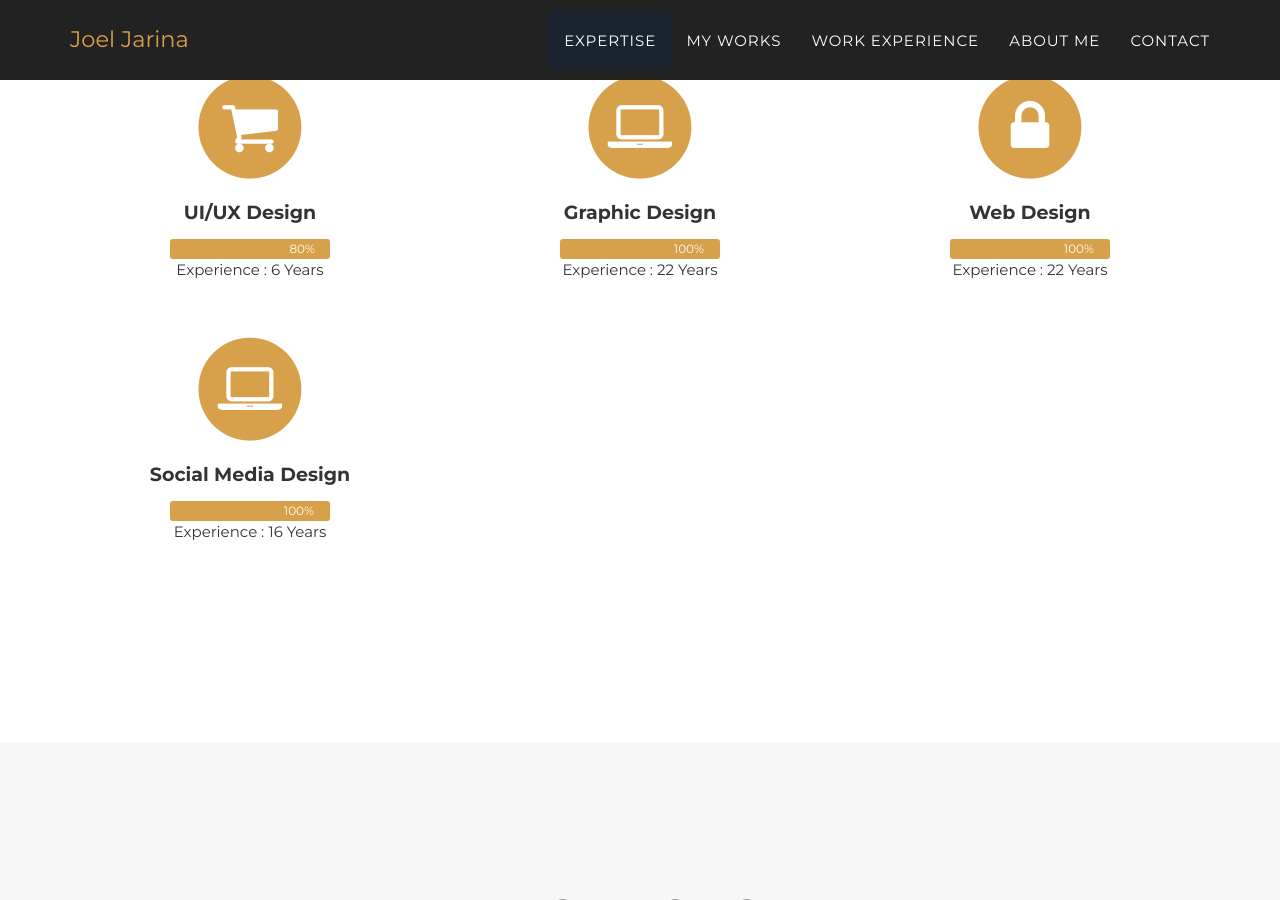
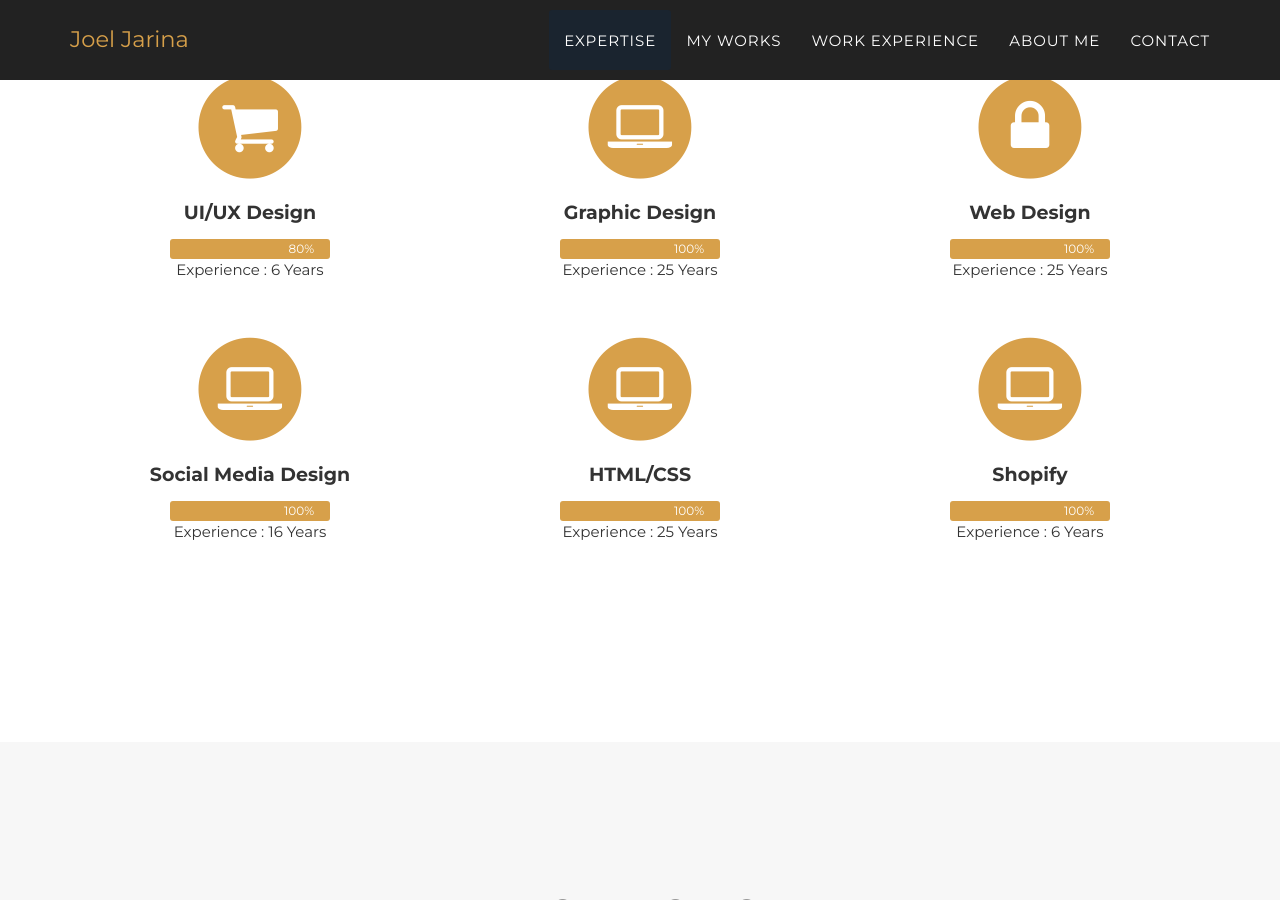
Before and after one commit to media4creations/aboutme, a Jekyll site: the page built from index.html, in a window 1280 px wide and 900 px high, scrolled down 1047 px. Built offline with Jekyll 4.4.1, drawn with Linux system fonts in a browser that asks for light colours; some web fonts are replaced.

Commit message:
Update services.html

```diff
--- a/_includes/services.html
+++ b/_includes/services.html
@@ -46,7 +46,7 @@
                         <div class="bar" data-percentage="100%"></div>
                       </div>
                       <div>
-                        <div class="expertlabel"> Experience : <span>22 Years</span></div>
+                        <div class="expertlabel"> Experience : <span>25 Years</span></div>
                       </div>
                     </section>
                 </div>
@@ -61,7 +61,7 @@
                         <div class="bar" data-percentage="100%"></div>
                       </div>
                       <div>
-                        <div class="expertlabel"> Experience : <span>22 Years</span></div>
+                        <div class="expertlabel"> Experience : <span>25 Years</span></div>
                       </div>
 
                     </section>
@@ -81,6 +81,36 @@
                       </div>
                     </section>
                 </div>
+                <div class="col-md-4">
+                    <span class="fa-stack fa-4x">
+                        <i class="fa fa-circle fa-stack-2x text-primary"></i>
+                        <i class="fa fa-laptop fa-stack-1x fa-inverse"></i>
+                    </span>
+                    <h4 class="service-heading">HTML/CSS</h4>
+                    <section class="bar-graph bar-graph-horizontal bar-graph-one">
+                      <div class="bar-one">
+                        <div class="bar" data-percentage="100%"></div>
+                      </div>
+                      <div>
+                        <div class="expertlabel"> Experience : <span>25 Years</span></div>
+                      </div>
+                    </section>
+                </div>
+                <div class="col-md-4">
+                    <span class="fa-stack fa-4x">
+                        <i class="fa fa-circle fa-stack-2x text-primary"></i>
+                        <i class="fa fa-laptop fa-stack-1x fa-inverse"></i>
+                    </span>
+                    <h4 class="service-heading">Shopify</h4>
+                    <section class="bar-graph bar-graph-horizontal bar-graph-one">
+                      <div class="bar-one">
+                        <div class="bar" data-percentage="100%"></div>
+                      </div>
+                      <div>
+                        <div class="expertlabel"> Experience : <span>6 Years</span></div>
+                      </div>
+                    </section>
+                </div>
             </div>
         </div>
     </section>
```
